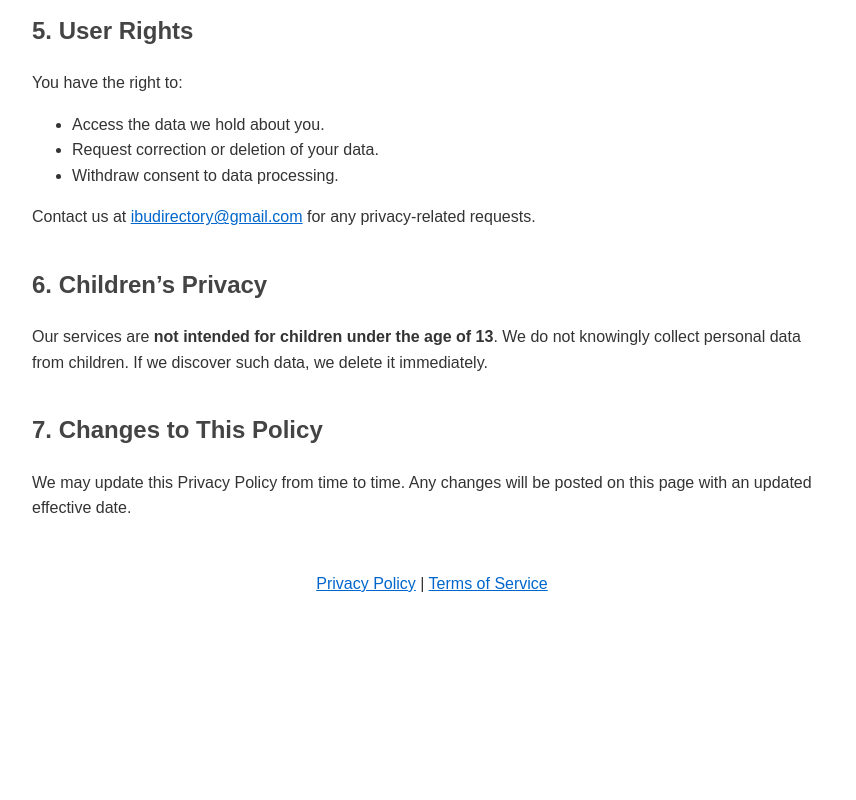
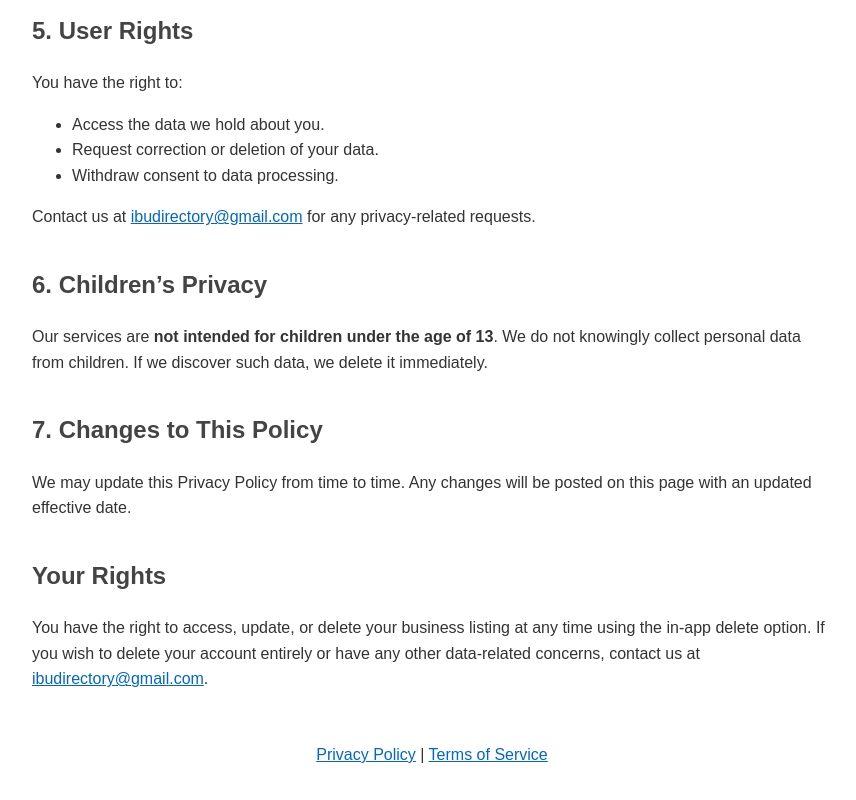
Before and after one commit to AmMasse/IBU-Business-Directory, a website: page privacy.html in a window 1280 px wide. Shown: the part 1050-1850 px from the top of the page, without its empty margins (0-856 px from the left). Before the commit the page ends 1679 px from the top, so only its background shows below. Drawn offline with Linux system fonts and the light colour scheme.

Commit message:
Update privacy.html

```diff
--- a/privacy.html
+++ b/privacy.html
@@ -73,6 +73,13 @@
   <h2>7. Changes to This Policy</h2>
   <p>We may update this Privacy Policy from time to time. Any changes will be posted on this page with an updated effective date.</p>
 
+  <h2>Your Rights</h2>
+<p>
+You have the right to access, update, or delete your business listing at any time using the in-app delete option.
+If you wish to delete your account entirely or have any other data-related concerns, contact us at
+<a href="mailto:ibudirectory@gmail.com">ibudirectory@gmail.com</a>.
+</p>
+
 </body>
 </html>
 
```
